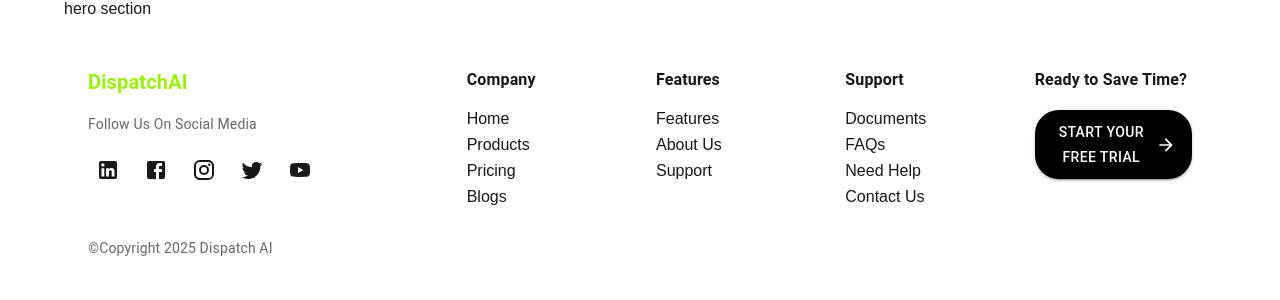
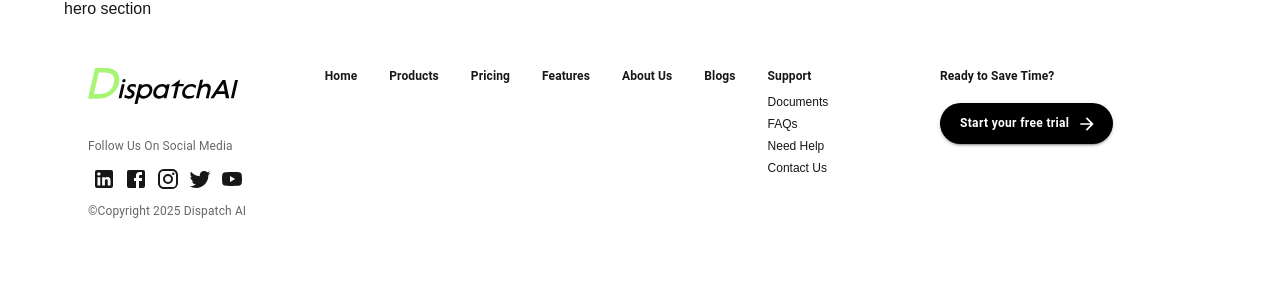
Before and after one commit to Dispatch-AI-com/frontend, a Next.js app: page / in a window 1280 px wide. Shown: the top 300 px of the page. Built offline with nearby package versions, Linux system fonts and the light colour scheme.

Commit message:
Edited footer style

```diff
--- a/src/components/features/landing/Footer.tsx
+++ b/src/components/features/landing/Footer.tsx
@@ -5,6 +5,9 @@
 import TwitterIcon from '@mui/icons-material/Twitter';
 import YouTubeIcon from '@mui/icons-material/YouTube';
 import ArrowForwardIcon from '@mui/icons-material/ArrowForward';
+import Image from 'next/image';
+import { useTheme } from '@mui/material/styles';
+
 
 export default function Footer() {
   return (
@@ -12,80 +15,73 @@
       <Container maxWidth="lg">
         <Grid container spacing={4}>
           {/* Logo and Social Media */}
-          <Grid item xs={12} md={4}>
-            <Typography
-              variant="h6"
-              sx={{
-                color: '#9BF00B',
-                fontWeight: 'bold',
-                mb: 2
-              }}
-            >
-              DispatchAI
-            </Typography>
-            <Box sx={{ mb: 2 }}>
-              <Typography variant="body2" color="text.secondary">
+          <Grid item xs={12} md={2.5}>
+            <Box sx={{ mb: 4, width: '150px', height: '40px', position: 'relative' }}>
+                <Image
+                  src="/logo.svg"
+                  alt="DispatchAI Logo"
+                  layout="fill"
+                  objectFit="contain"
+                  priority
+                />
+            </Box>
+            <Box sx={{ mb: 1 }}>
+              <Typography variant="body2" color="text.secondary" sx={{ fontSize: '0.75rem' }}>
                 Follow Us On Social Media
               </Typography>
             </Box>
-            <Stack direction="row" spacing={1}>
-              <IconButton href="#" color="inherit">
+            <Stack direction="row" spacing={0} sx={{ mb: 1 }}>
+              <IconButton href="#" color="inherit" sx={{ padding: '4px' }}>
                 <LinkedInIcon />
               </IconButton>
-              <IconButton href="#" color="inherit">
+              <IconButton href="#" color="inherit" sx={{ padding: '4px' }}>
                 <FacebookIcon />
               </IconButton>
-              <IconButton href="#" color="inherit">
+              <IconButton href="#" color="inherit" sx={{ padding: '4px' }}>
                 <InstagramIcon />
               </IconButton>
-              <IconButton href="#" color="inherit">
+              <IconButton href="#" color="inherit" sx={{ padding: '4px' }}>
                 <TwitterIcon />
               </IconButton>
-              <IconButton href="#" color="inherit">
+              <IconButton href="#" color="inherit" sx={{ padding: '4px' }}>
                 <YouTubeIcon />
               </IconButton>
             </Stack>
+            <Typography
+              variant="body2"
+              color="text.secondary"
+              sx={{ fontSize: '0.75rem' }}
+            >
+              ©Copyright 2025 Dispatch AI
+            </Typography>
           </Grid>
 
-          {/* Navigation Links */}
-          <Grid item xs={6} md={2}>
-            <Typography variant="subtitle1" fontWeight="bold" mb={2}>
-              Company
-            </Typography>
-            <Stack spacing={1}>
-              <Link href="#" color="inherit" underline="none">Home</Link>
-              <Link href="#" color="inherit" underline="none">Products</Link>
-              <Link href="#" color="inherit" underline="none">Pricing</Link>
-              <Link href="#" color="inherit" underline="none">Blogs</Link>
-            </Stack>
-          </Grid>
-
-          <Grid item xs={6} md={2}>
-            <Typography variant="subtitle1" fontWeight="bold" mb={2}>
-              Features
-            </Typography>
-            <Stack spacing={1}>
-              <Link href="#" color="inherit" underline="none">Features</Link>
-              <Link href="#" color="inherit" underline="none">About Us</Link>
-              <Link href="#" color="inherit" underline="none">Support</Link>
-            </Stack>
-          </Grid>
-
-          <Grid item xs={6} md={2}>
-            <Typography variant="subtitle1" fontWeight="bold" mb={2}>
-              Support
-            </Typography>
-            <Stack spacing={1}>
-              <Link href="#" color="inherit" underline="none">Documents</Link>
-              <Link href="#" color="inherit" underline="none">FAQs</Link>
-              <Link href="#" color="inherit" underline="none">Need Help</Link>
-              <Link href="#" color="inherit" underline="none">Contact Us</Link>
+          {/* Navigation Links - Single Row */}
+          <Grid item xs={12} md={6.5}>
+            <Stack direction="row" spacing={4} sx={{ mb: 2 }}>
+              <Typography sx={{ textDecoration: 'none', fontSize: '0.75rem' }} variant="subtitle1" fontWeight="bold" component={Link} href="#" color="inherit">Home</Typography>
+              <Typography sx={{ textDecoration: 'none', fontSize: '0.75rem' }} variant="subtitle1" fontWeight="bold" component={Link} href="#" color="inherit">Products</Typography>
+              <Typography sx={{ textDecoration: 'none', fontSize: '0.75rem' }} variant="subtitle1" fontWeight="bold" component={Link} href="#" color="inherit">Pricing</Typography>
+              <Typography sx={{ textDecoration: 'none', fontSize: '0.75rem' }} variant="subtitle1" fontWeight="bold" component={Link} href="#" color="inherit">Features</Typography>
+              <Typography sx={{ textDecoration: 'none', fontSize: '0.75rem' }} variant="subtitle1" fontWeight="bold" component={Link} href="#" color="inherit">About Us</Typography>
+              <Typography sx={{ textDecoration: 'none', fontSize: '0.75rem' }} variant="subtitle1" fontWeight="bold" component={Link} href="#" color="inherit">Blogs</Typography>
+              <Box>
+                <Typography sx={{ textDecoration: 'none', fontSize: '0.75rem' }} variant="subtitle1" fontWeight="bold" component={Link} href="#" color="inherit">
+                  Support
+                </Typography>
+                <Stack spacing={1} sx={{ position: 'absolute', mt: 1 }}>
+                  <Link href="#" color="inherit" underline="none" sx={{ fontSize: '0.75rem' }}>Documents</Link>
+                  <Link href="#" color="inherit" underline="none" sx={{ fontSize: '0.75rem' }}>FAQs</Link>
+                  <Link href="#" color="inherit" underline="none" sx={{ fontSize: '0.75rem' }}>Need Help</Link>
+                  <Link href="#" color="inherit" underline="none" sx={{ fontSize: '0.75rem' }}>Contact Us</Link>
+                </Stack>
+              </Box>
             </Stack>
           </Grid>
 
           {/* Ready to Save Time? Section */}
-          <Grid item xs={12} md={2}>
-            <Typography variant="subtitle1" fontWeight="bold" mb={2}>
+          <Grid item xs={12} md={3}>
+            <Typography variant="subtitle1" fontWeight="bold" mb={2} sx={{ fontSize: '0.75rem' }}>
               Ready to Save Time?
             </Typography>
             <Button
@@ -96,25 +92,19 @@
                 color: 'white',
                 borderRadius: '24px',
                 padding: '10px 20px',
+                fontSize: '0.75rem',
+                textTransform: 'none',
+                fontWeight: 'bold',
                 '&:hover': {
                   bgcolor: 'black',
                   opacity: 0.9,
                 },
               }}
             >
-              Start Your Free Trial
+              Start your free trial
             </Button>
           </Grid>
         </Grid>
-
-        {/* Copyright */}
-        <Typography
-          variant="body2"
-          color="text.secondary"
-          sx={{ mt: 4, textAlign: 'left' }}
-        >
-          ©Copyright 2025 Dispatch AI
-        </Typography>
       </Container>
     </Box>
   );
```
